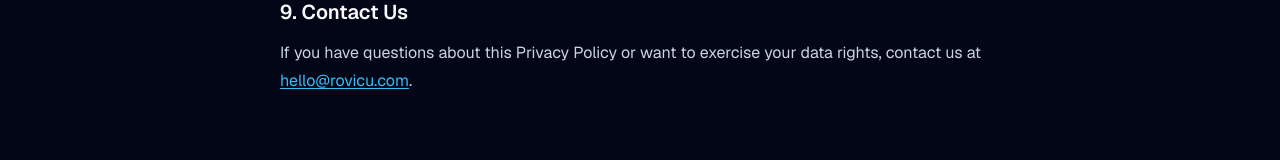
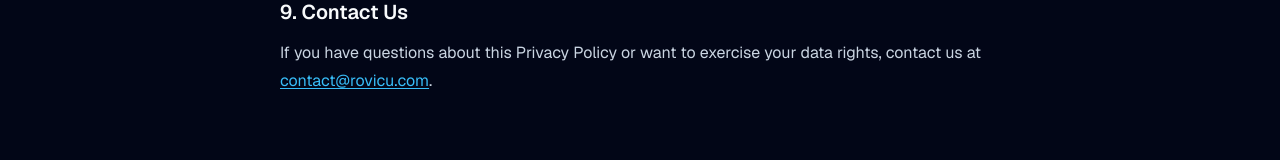
Before and after one commit to pc29564530/Rovicu-Web, a Next.js app: page /privacy in a window 1280 px wide. Shown: the part 2326-2486 px from the top of the page. Built offline with nearby package versions, Linux system fonts and the light colour scheme.

Commit message:
fix: rename the mail

```diff
--- a/src/app/privacy/page.js
+++ b/src/app/privacy/page.js
@@ -105,7 +105,7 @@ export default function PrivacyPolicy() {
         <p>
           If you have questions about this Privacy Policy or want to exercise your
           data rights, contact us at{" "}
-          <a href="mailto:hello@rovicu.com">hello@rovicu.com</a>.
+          <a href="mailto:contact@rovicu.com">contact@rovicu.com</a>.
         </p>
       </section>
     </LegalLayout>
--- a/src/app/terms/page.js
+++ b/src/app/terms/page.js
@@ -134,7 +134,7 @@ export default function TermsOfService() {
         <h2>12. Contact Us</h2>
         <p>
           Questions about these Terms can be sent to{" "}
-          <a href="mailto:hello@rovicu.com">hello@rovicu.com</a>.
+          <a href="mailto:contact@rovicu.com">contact@rovicu.com</a>.
         </p>
       </section>
     </LegalLayout>
--- a/src/components/Footer.js
+++ b/src/components/Footer.js
@@ -29,7 +29,7 @@ export default function Footer() {
           <div>
             <h4 className="text-sm font-semibold text-white">Company</h4>
             <ul className="mt-4 space-y-2 text-sm text-slate-400">
-              <li><a href="mailto:hello@rovicu.com" className="hover:text-white">Contact</a></li>
+              <li><a href="mailto:contact@rovicu.com" className="hover:text-white">Contact</a></li>
               <li><a href="/privacy" className="hover:text-white">Privacy Policy</a></li>
               <li><a href="/terms" className="hover:text-white">Terms of Service</a></li>
             </ul>
```
